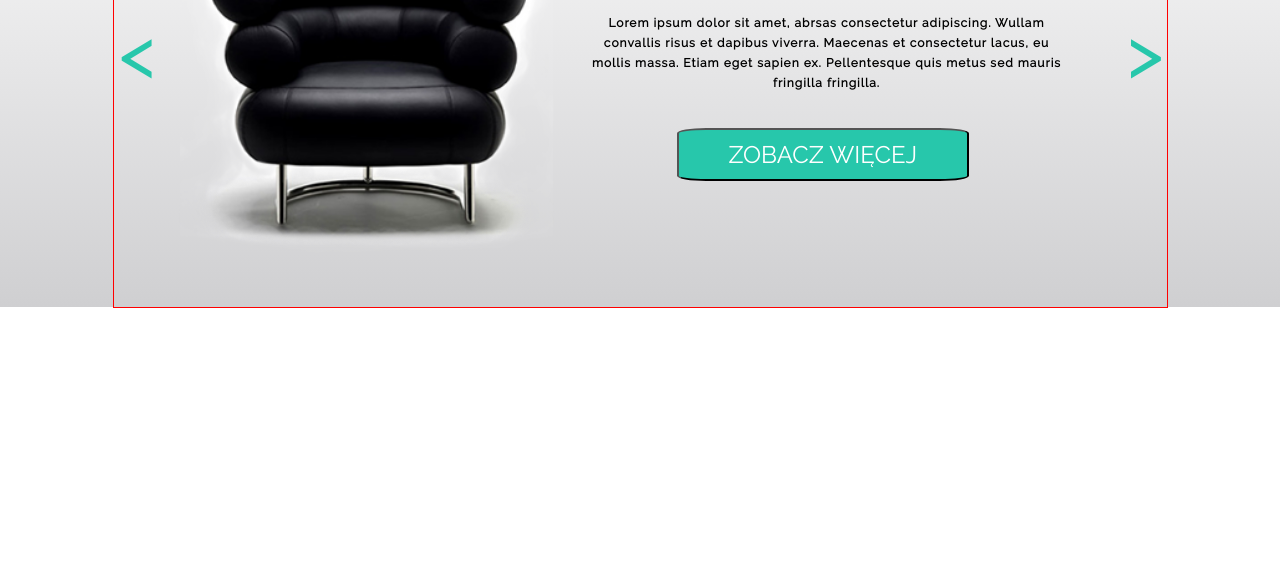
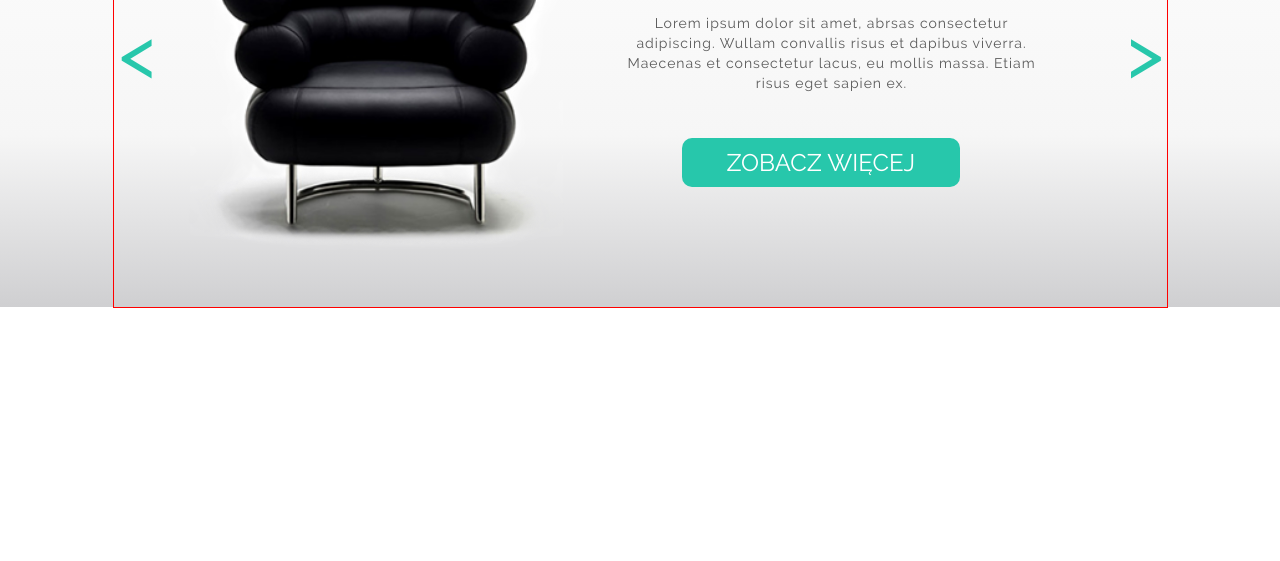
Before and after one commit to triskelion16/sit_on_chair, a plain HTML site: page index.html in a window 1280 px wide. Shown: the part 239-800 px from the top of the page. Drawn offline with Linux system fonts and the light colour scheme; files whose address does not match are found by name.

Commit message:
section: slider v.2

```diff
--- a/css/style.css
+++ b/css/style.css
@@ -61,19 +61,29 @@ header a {
 
 .slider {
     height: 505px;
-    background: rgba(255,255,255,1);
-    background: -moz-linear-gradient(top, rgba(255,255,255,1) 0%, rgba(207,207,209,1) 100%);
-    background: -webkit-gradient(left top, left bottom, color-stop(0%, rgba(255,255,255,1)), color-stop(100%, rgba(207,207,209,1)));
-    background: -webkit-linear-gradient(top, rgba(255,255,255,1) 0%, rgba(207,207,209,1) 100%);
-    background: -o-linear-gradient(top, rgba(255,255,255,1) 0%, rgba(207,207,209,1) 100%);
-    background: -ms-linear-gradient(top, rgba(255,255,255,1) 0%, rgba(207,207,209,1) 100%);
-    background: linear-gradient(to bottom, rgba(255,255,255,1) 0%, rgba(207,207,209,1) 100%);
-    filter: progid:DXImageTransform.Microsoft.gradient( startColorstr='#ffffff', endColorstr='#cfcfd1', GradientType=0 );
+
+
+background: rgba(255,255,255,1);
+background: -moz-linear-gradient(top, rgba(255,255,255,1) 0%, rgba(246,246,246,1) 66%, rgba(207,207,209,1) 100%);
+background: -webkit-gradient(left top, left bottom, color-stop(0%, rgba(255,255,255,1)), color-stop(66%, rgba(246,246,246,1)), color-stop(100%, rgba(207,207,209,1)));
+background: -webkit-linear-gradient(top, rgba(255,255,255,1) 0%, rgba(246,246,246,1) 66%, rgba(207,207,209,1) 100%);
+background: -o-linear-gradient(top, rgba(255,255,255,1) 0%, rgba(246,246,246,1) 66%, rgba(207,207,209,1) 100%);
+background: -ms-linear-gradient(top, rgba(255,255,255,1) 0%, rgba(246,246,246,1) 66%, rgba(207,207,209,1) 100%);
+background: linear-gradient(to bottom, rgba(255,255,255,1) 0%, rgba(246,246,246,1) 66%, rgba(207,207,209,1) 100%);
+filter: progid:DXImageTransform.Microsoft.gradient( startColorstr='#ffffff', endColorstr='#cfcfd1', GradientType=0 );
+
+
 }
 
-section .container {
+section .slider_container {
     position: relative;
     height: 504px;
+}
+
+section .chair {
+    position: absolute;
+    left: -30px;
+    top: 70px;
 }
 
 section .click_left {
@@ -100,17 +110,11 @@ section .click_right {
     right: 0;
 }
 
-section .chair {
-    position: absolute;
-    left: -40px;
-    top: 70px;
-}
-
 section article {
     width: 500px;
     height: 300px;
     position: absolute;
-    right: 90px;
+    right: 85px;
     top: 115px;
 }
 
@@ -134,21 +138,24 @@ section article {
 }
 
 .slider .p2 {
-    font-size: 12px;
-    font-weight: bold;
+    font-size: 14px;
+    /*font-weight: bold;*/
     text-align: center;
     padding: 10px;
+    margin: 0 25px 0 25px;
     letter-spacing: 1px;
     line-height: 20px;
+    color: #5a5a5a;
 }
 
-.see_more {
+.see_more_button {
     color: white;
     background-color: #27c7ab;
     text-transform: uppercase;
     font-size: 24px;
-    border-radius: 10%;
+    border-radius: 10px 10px 10px 10px;
     font-family: 'ralewayregular';
-    padding: 10px 50px 10px 50px;
-    margin: 10px 100px 0 100px;
+    padding: 10px 45px 10px 45px;
+    margin: 20px 100px 0 100px;
+    border: none;
 }
--- a/index.html
+++ b/index.html
@@ -26,8 +26,7 @@
 
     <section class="slider">
         <main class="main_width">
-            <div class="container">
-                <input class="click_left" type="button" value="&lt;">
+            <div class="slider_container">
                 <img class="chair" src="images/black_chair.png" alt="black chair" width="585">
                 <article>
                     <div class="slider_text">
@@ -35,11 +34,12 @@
                             Sit<span>on</span>our<span>chair</span>
                         </p>
                         <p class="p2">
-                            Lorem ipsum dolor sit amet, abrsas consectetur adipiscing. Wullam convallis risus et dapibus viverra. Maecenas et consectetur lacus, eu mollis massa. Etiam eget sapien ex. Pellentesque quis metus sed mauris fringilla fringilla.
+                            Lorem ipsum dolor sit amet, abrsas consectetur adipiscing. Wullam convallis risus et dapibus viverra. Maecenas et consectetur lacus, eu mollis massa. Etiam risus eget sapien ex.
                         </p>
                     </div>
-                    <input class="see_more" type="button" value="Zobacz więcej">
+                    <input class="see_more_button" type="button" value="Zobacz więcej">
                 </article>
+                <input class="click_left" type="button" value="&lt;">
                 <input class="click_right" type="button" value="&gt;">
             </div>
         </main>
```
